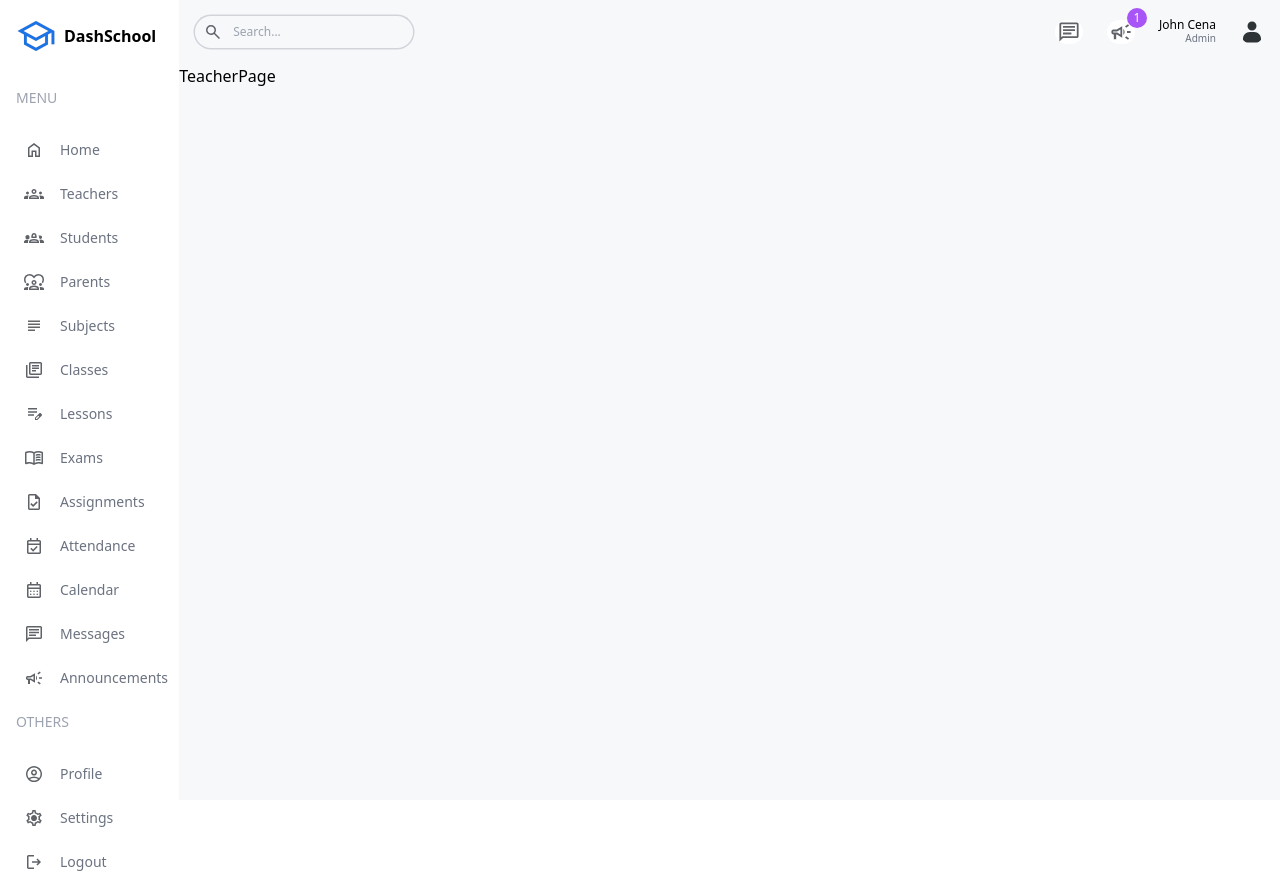
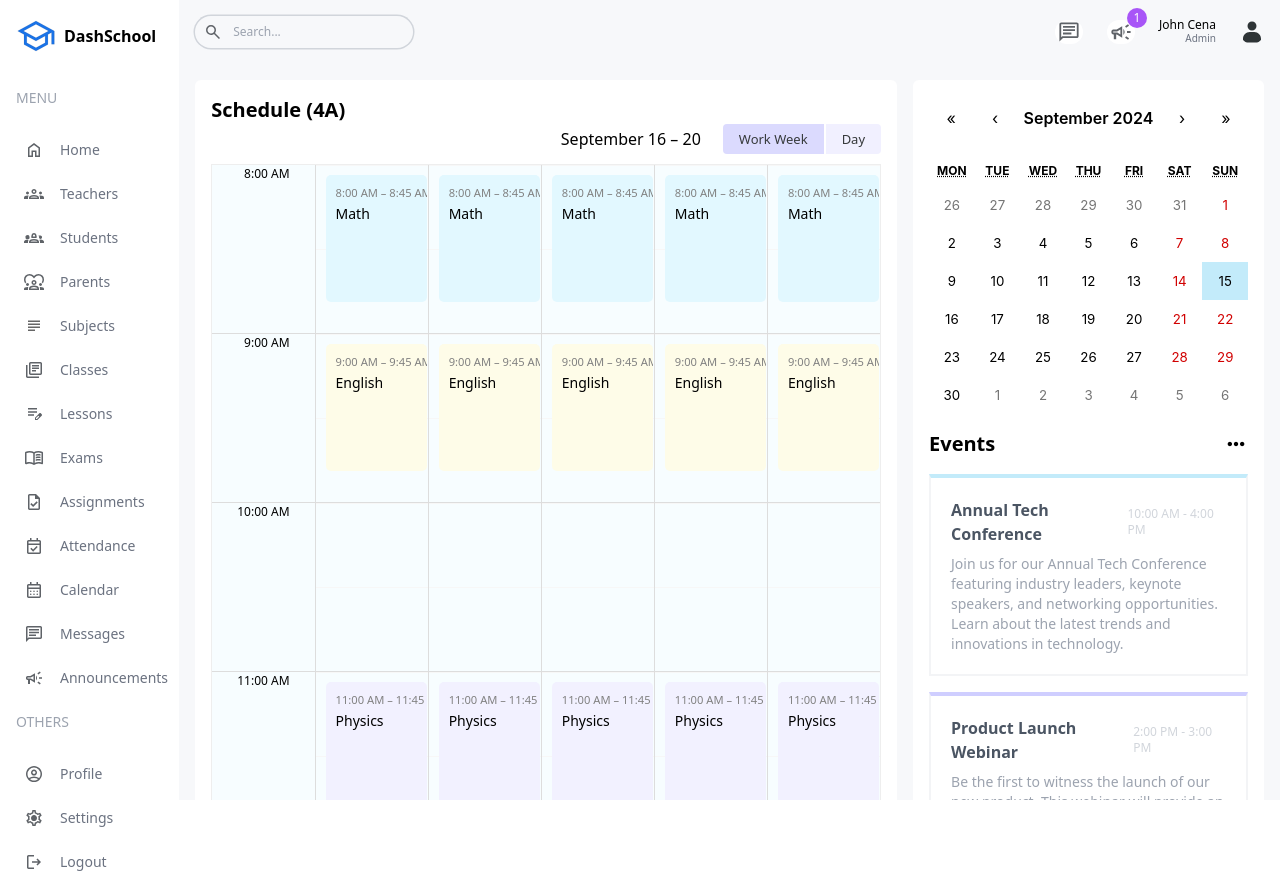
Before and after one commit to lanangksma/school_management_dashboard_nextjs14, a Next.js app: page /teacher in a window 1280 px wide. Built offline with nearby package versions, Linux system fonts and the light colour scheme.

Commit message:
finish Teacher dashboard page

```diff
--- a/src/app/(dashboard)/teacher/page.tsx
+++ b/src/app/(dashboard)/teacher/page.tsx
@@ -1,9 +1,23 @@
 import React from 'react';
+import EventCalendar from "@/components/EventCalendar";
+import Announcements from "@/components/Announcements";
+import BigCalendar from "@/components/BigCalendar";
 
 const TeacherPage = () => {
     return (
-        <div>
-            TeacherPage
+        <div className="p-4 flex gap-4 flex-col xl:flex-row">
+            {/* LEFT */}
+            <div className="w-full xl:w-2/3">
+                <div className="h-full bg-white p-4 rounded-md">
+                    <h1 className="text-xl font-semibold">Schedule (4A)</h1>
+                    <BigCalendar/>
+                </div>
+            </div>
+            {/* RIGHT */}
+            <div className="w-full xl:w-1/3 flex flex-col gap-8">
+                <EventCalendar/>
+                <Announcements/>
+            </div>
         </div>
     );
 };
```
